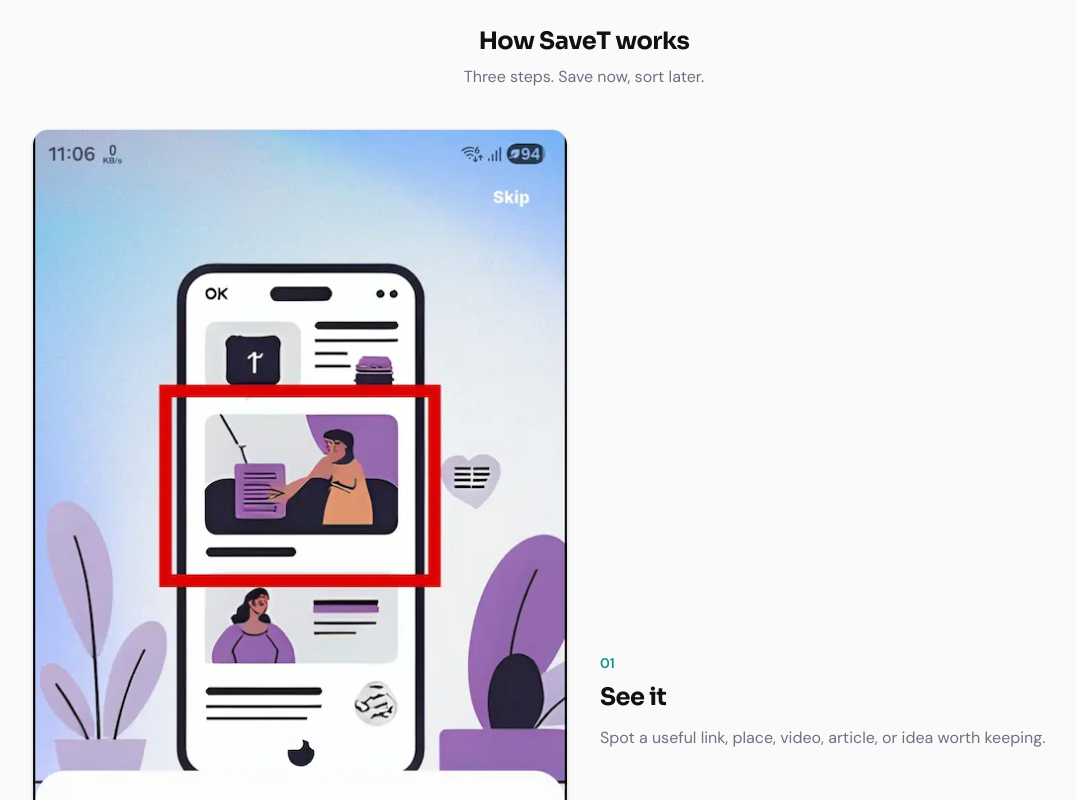
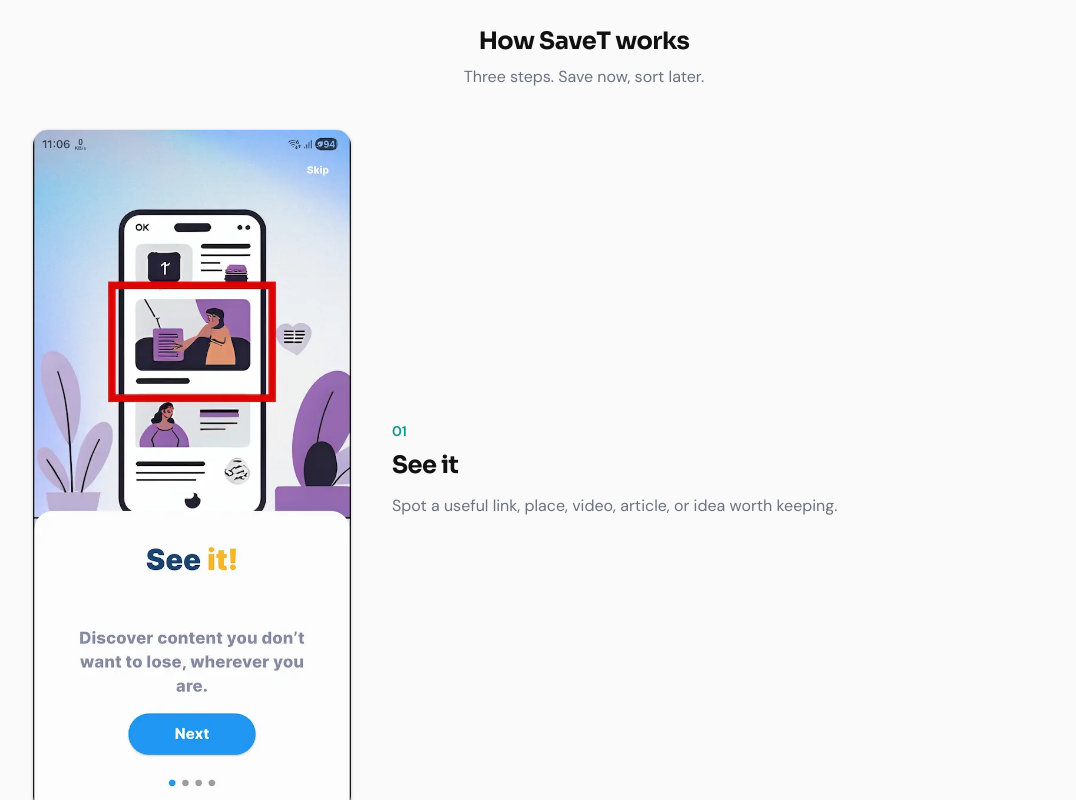
Before and after one commit to mgonnacrusht/mgonnacrusht.github.io, a Next.js app: page /savet in a window 1280 px wide. Shown: the part 1580-2380 px from the top of the page, without its empty margins (56-1132 px from the left). Built offline with nearby package versions, Linux system fonts and the light colour scheme; no server answers.

Commit message:
SavetScreenshots grid fixed

```diff
--- a/components/savet/SaveTSections.tsx
+++ b/components/savet/SaveTSections.tsx
@@ -63,34 +63,60 @@
   return (
     <div>
       <p className="mx-auto mb-10 max-w-2xl text-center text-muted">{intro}</p>
-      <div className="space-y-12">
-        {steps.map((step, index) => (
-          <FadeIn key={step.number} delay={index * 0.05}>
+      <div className="space-y-12 lg:space-y-16">
+        {steps.map((step, index) => {
+          const imageRight = index % 2 === 1;
+
+          const image = (
             <div
-              className={`grid items-center gap-8 lg:grid-cols-2 ${
-                index % 2 === 1 ? "lg:[&>*:first-child]:order-2" : ""
-              }`}
+              className={cn(
+                "mx-auto w-full max-w-[240px] overflow-hidden rounded-2xl border border-border bg-surface shadow-sm sm:max-w-[280px] lg:mx-0 lg:max-w-[320px]",
+              )}
             >
-              <div className="overflow-hidden rounded-2xl border border-border bg-surface shadow-sm">
               <Image
                 src={step.image}
                 alt={step.alt}
-                  width={640}
-                  height={480}
-                  className="h-auto w-full object-cover"
+                width={390}
+                height={844}
+                className="h-auto w-full object-contain"
                 loading="lazy"
               />
             </div>
-              <div>
+          );
+
+          const text = (
+            <div className="text-left">
               <p className="text-sm font-semibold text-accent">{step.number}</p>
               <h3 className="mt-2 text-2xl font-bold">{step.title}</h3>
               <p className="mt-3 leading-relaxed text-muted">
                 {step.description}
               </p>
             </div>
+          );
+
+          return (
+            <FadeIn key={step.number} delay={index * 0.05}>
+              <div
+                className={cn(
+                  "grid items-center gap-8 lg:gap-x-10",
+                  imageRight ? "lg:grid-cols-[1fr_auto]" : "lg:grid-cols-[auto_1fr]",
+                )}
+              >
+                {imageRight ? (
+                  <>
+                    {text}
+                    {image}
+                  </>
+                ) : (
+                  <>
+                    {image}
+                    {text}
+                  </>
+                )}
               </div>
             </FadeIn>
-        ))}
+          );
+        })}
       </div>
     </div>
   );
```
Lines whose indentation alone changed are shown as unchanged.
